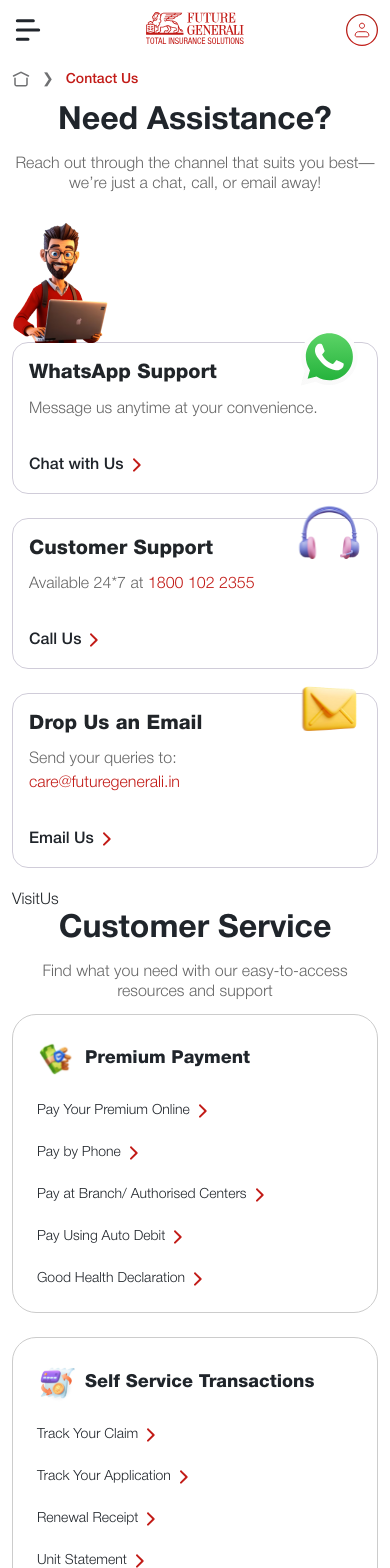
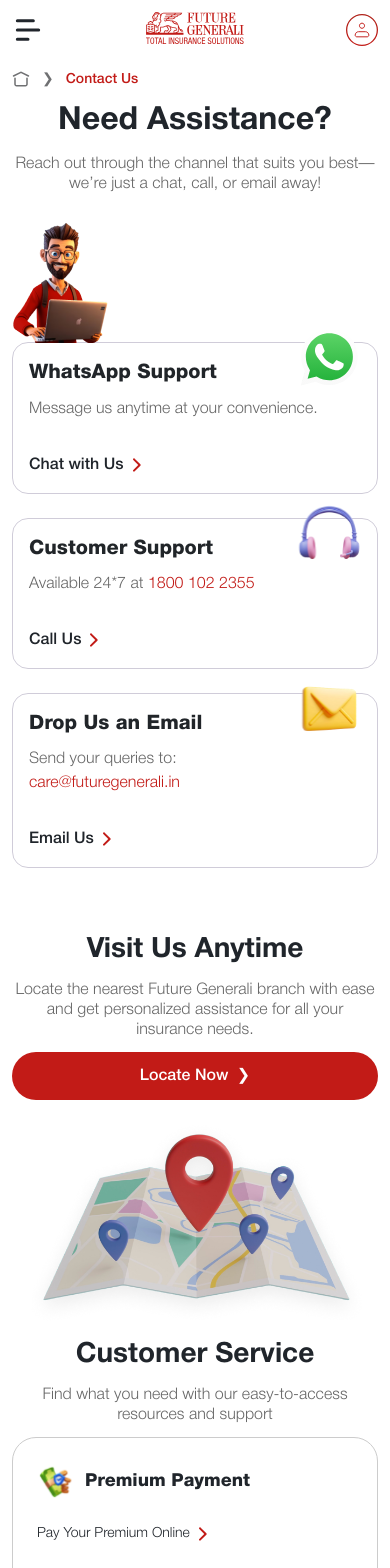
Before and after one commit to Ujjal-Techved/Test-Repo, a Next.js app: page /contact-us in a window 390 px wide. Shown: the top 1568 px of the page. Built offline with nearby package versions, Linux system fonts and the light colour scheme.

Commit message:
visit us component UI completed

```diff
--- a/components/Common/TitleSubtitle/TitleSubtitle.module.css
+++ b/components/Common/TitleSubtitle/TitleSubtitle.module.css
@@ -57,11 +57,21 @@
     }
 
     .titleContainer .maintitle {
+        font-size: 28px;
+        line-height: 36px;
+        margin-bottom: 12px;
+        font-family: "Helvetica-700";
+    }
+
+
+    .titleContainer.pageTitle .maintitle {
         font-size: 32px;
         line-height: 42px;
         margin-bottom: 12px;
         font-family: "Helvetica-700";
     }
+
+
 
     .titleContainer .subtitle {
         font-size: 16px;
--- a/components/ContactUs/CustomerService/CustomerService.jsx
+++ b/components/ContactUs/CustomerService/CustomerService.jsx
@@ -53,7 +53,7 @@
 
 const CustomerService = () => {
     return (
-        <Container>
+        <Container className='mt-negative'>
             <div>
                 <TitleSubtitle
                     title={"Customer Service"}
--- a/components/ContactUs/VisitUs/VisitUs.jsx
+++ b/components/ContactUs/VisitUs/VisitUs.jsx
@@ -1,14 +1,31 @@
 import React from 'react'
 import style from './VisitUs.module.css'
-import { Container } from 'reactstrap'
+import { Col, Container, Row } from 'reactstrap'
+import TitleSubtitle from '@/components/Common/TitleSubtitle/TitleSubtitle'
 
 const VisitUs = () => {
-  return (
-    <Container>
-            <div>VisitUs</div>
-    </Container>
+    return (
 
-  )
+        <div className={style.visitUs_wrapper}>
+            <Container>
+                <Row className='align-items-center'>
+                    <Col lg="6">
+                        <TitleSubtitle
+                            title={"Visit Us Anytime"}
+                            subtitle={"Locate the nearest Future Generali branch with ease and get personalized assistance for all your insurance needs."}
+                            extraClass="leftAligned "
+                        />
+                        <button className='redArrowBtn w-sm-100'>Locate Now <span>&#10095;</span></button>
+                    </Col>
+                    <Col lg="6">
+                        <img className='w-100 mt-md-0 mt-3' src='/images/contact-us/locator.png'></img>
+                    </Col>
+                </Row>
+            </Container>
+        </div>
+
+
+    )
 }
 
 export default VisitUs
--- a/components/ContactUs/VisitUs/VisitUs.module.css
+++ b/components/ContactUs/VisitUs/VisitUs.module.css
@@ -1,7 +1,16 @@
 .visitUs_wrapper{
     background: url(/images/faqs/bg-right.svg),url(/images/faqs/bg-left.svg),  var(--background-color);
-    background-position: right 90px, left 330px, center;
+    background-position: right 15px, left 445px, center;
     background-repeat: no-repeat;
     min-height: 605px;
     padding: 48px 0;
 }
+
+
+@media screen and (max-width: 991.2px) and (min-width: 320px) {
+    .visitUs_wrapper{
+        background: none;
+        padding: 40px 0px;
+        min-height: 520px;
+    }
+}
--- a/pages/branch-locator/[[...location]].jsx
+++ b/pages/branch-locator/[[...location]].jsx
@@ -75,6 +75,7 @@
                 <TitleSubtitle
                     title={"Locate Near Branches"}
                     subtitle={"Easy and hassle-free way to locate our branches in PAN India!"}
+                     extraClass="pageTitle"
                 />
 
                 <div className={`${styles.listContainer} ${props.city && props.state ? (styles.active) : ""}`}>
@@ -128,6 +129,7 @@
                     title={"Reach Us Digitally"}
                     subtitle={"We help you build a worry free future with easy processes and expert guidance at every step"}
                     titleTag="h3"
+
                 />
                 <ReachUsDigital reachUsCard={reachUsCard}/>
             </Container>
--- a/pages/contact-us/index.jsx
+++ b/pages/contact-us/index.jsx
@@ -85,7 +85,7 @@
         <TitleSubtitle
           title={"Need Assistance?"}
           subtitle={"Reach out through the channel that suits you best—we’re just a chat, call, or email away!"}
-          extraClass="desc-max-60"
+          extraClass="desc-max-60 pageTitle"
         />
           </Container>
           <ReachUsDigital reachUsCard={reachUsCard} AIcontactUs/>
--- a/styles/styles.css
+++ b/styles/styles.css
@@ -10,6 +10,8 @@
     width: 100%;
     margin: 0 auto;
 }
+
+/* Common Buttons */
 
 .redBtn {
     font-size: 16px;
@@ -39,6 +41,27 @@
     border-radius: 42px;
     display: inline-block;
     border: none;
+}
+
+.redArrowBtn{
+    font-size: 16px;
+    line-height: 24px;
+    font-family: 'Helvetica-500';
+    background: var(--fgi-red);
+    color: var(--background-color);
+    text-decoration: none;
+    padding: 12px 24px;
+    border-radius: 42px;
+    display: inline-block;
+    border: none;
+}
+
+.redArrowBtn span{
+    margin-left: 4px;
+}
+
+.mt-negative{
+    margin-top: -75px;
 }
 
 .react-select-container .react-select__control {
@@ -157,4 +180,8 @@
         padding: 12px 18px;
       }
 
+      .w-sm-100{
+        width: 100%;
+      }
+
   }
```
Also changed, not shown: public/images/contact-us/locator.png (added).
